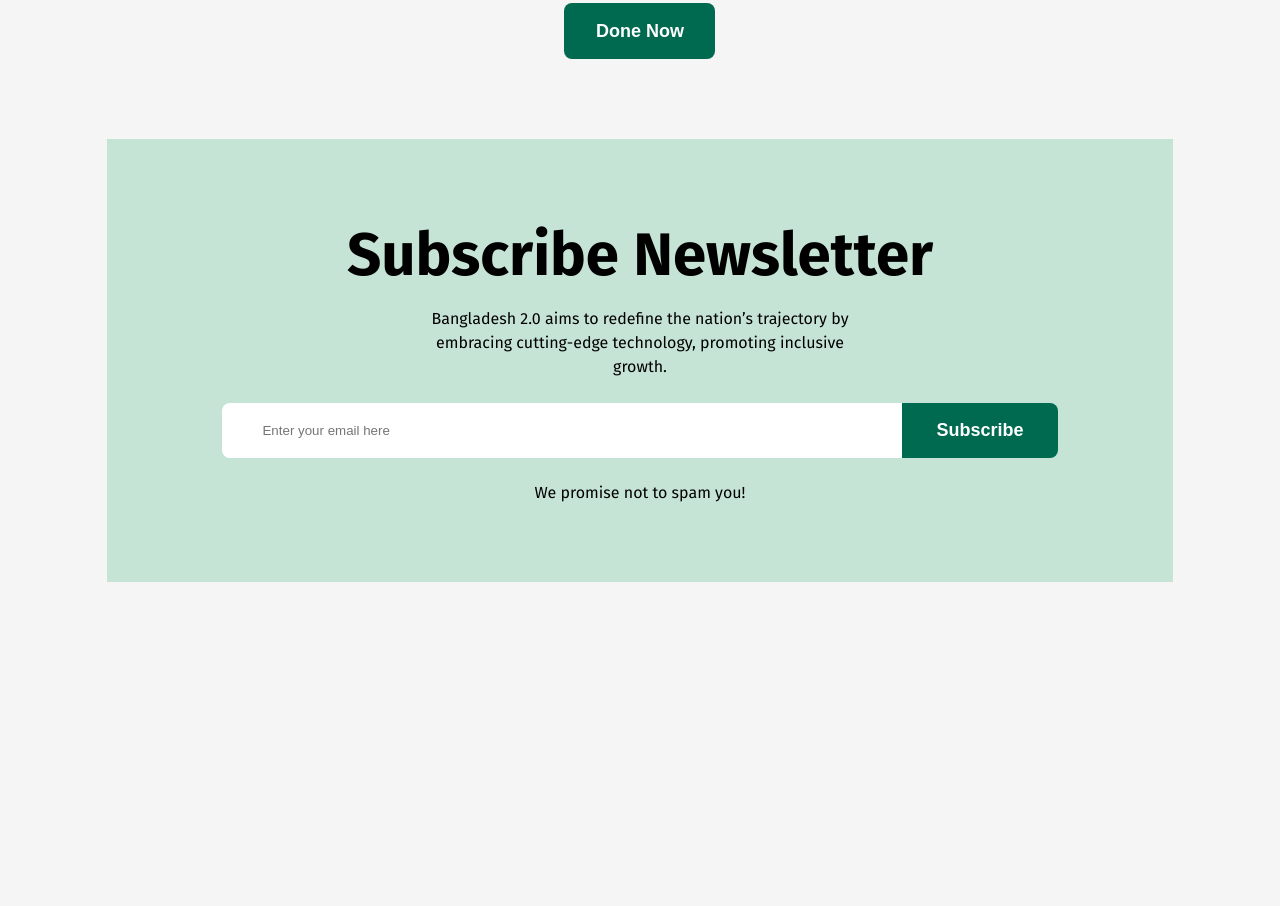
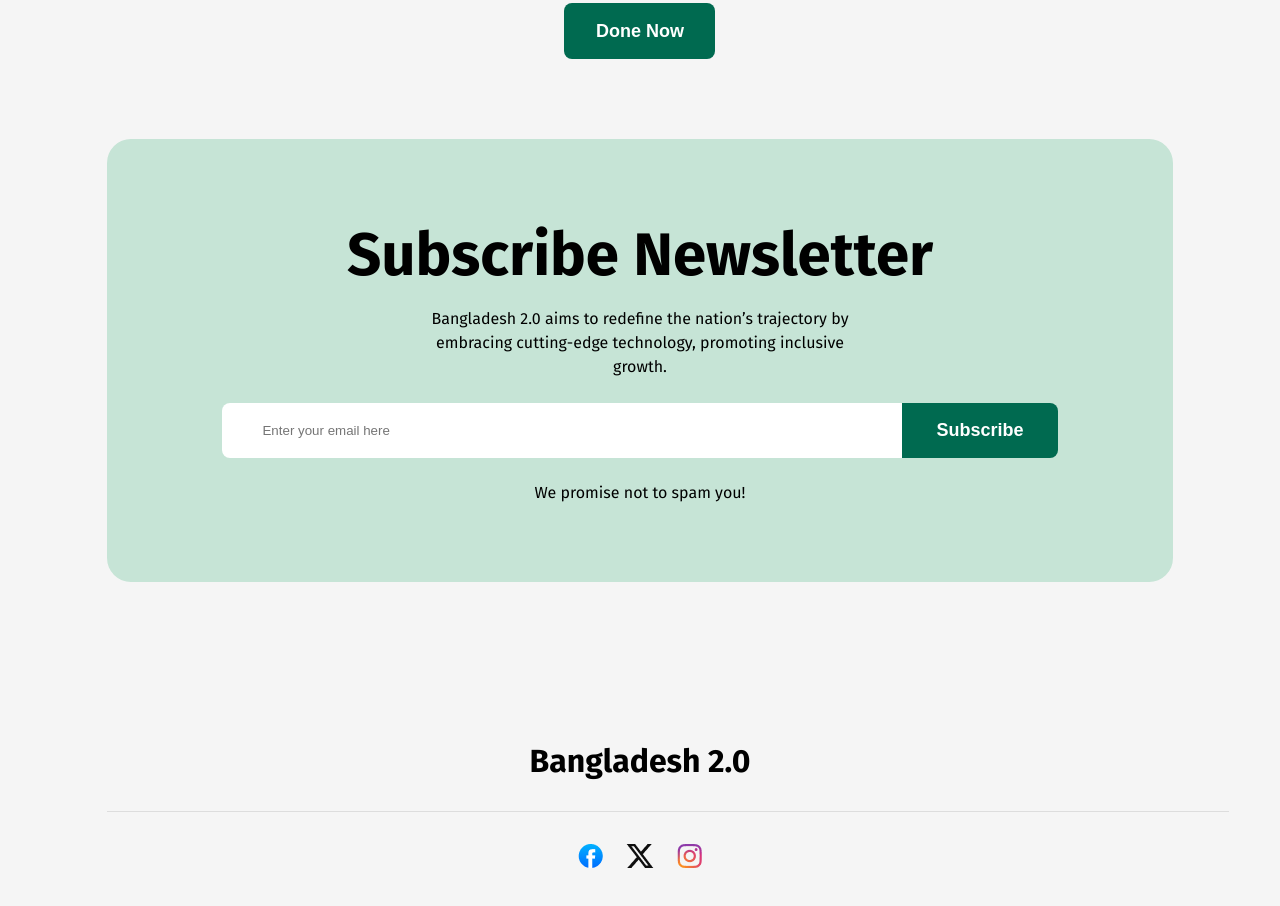
Before and after one commit to What6499/assignment-1, a plain HTML site: page index.html in a window 1280 px wide. Shown: the part 3693-4599 px from the top of the page. Before the commit the page ends 4435 px from the top, so only its background shows below. Drawn offline with Linux system fonts and the light colour scheme.

Commit message:
finally the footer

```diff
--- a/index.html
+++ b/index.html
@@ -206,10 +206,19 @@
           <div class="sub-input">
             <input type="email" placeholder="Enter your email here" />
           </div>
-          <button>Subscribe</button>
+          <div class="sub-btn"><button>Subscribe</button></div>
         </div>
         <div class="sub-footer"><p>We promise not to spam you!</p></div>
       </section>
     </main>
+    <footer>
+      <h1>Bangladesh 2.0</h1>
+      <div class="line-breaker"></div>
+      <div class="icons">
+        <div><a href="#"><img src="assets/facebook.png" alt="" /></a></div>
+        <div><a href="#"><img src="assets/x.png" alt="" /></a></div>
+        <div><a href="#"><img src="assets/instagram.png" alt="" /></a></div>
+      </div>
+    </footer>
   </body>
 </html>
--- a/styles/style.css
+++ b/styles/style.css
@@ -125,10 +125,10 @@ nav div h3 {
   color: rgba(14, 14, 14, 0.7);
   width: 224px;
 }
-.pillars-card img{
+.pillars-card img {
   margin-bottom: 24px;
 }
-.pillars-card .card-title{
+.pillars-card .card-title {
   margin-bottom: 12px;
 }
 /* vision-section */
@@ -371,6 +371,7 @@ nav div h3 {
   background-color: rgb(198, 228, 214);
   text-align: center;
   margin-bottom: 160px;
+  border-radius: 24px;
 }
 
 .sub-title {
@@ -405,7 +406,12 @@ nav div h3 {
   padding: 17px 34px 17px 34px;
   border: none;
   border-radius: 0 8px 8px 0px;
+  cursor: pointer;
+}
 
+.sub-btn:hover{
+  background-color: aliceblue;
+  opacity: 90%;
 }
 .mix-up {
   position: relative;
@@ -413,3 +419,23 @@ nav div h3 {
   justify-content: center;
   margin-bottom: 25px;
 }
+
+/* footer */
+footer div {
+  display: flex;
+  justify-content: center;
+  gap: 23px;
+  margin-bottom: 25px;
+}
+footer h1 {
+  text-align: center;
+  margin-bottom: 31px;
+  font-size: 32px;
+  font-weight: 700;
+}
+.line-breaker {
+  height: 1px;
+  background-color: rgba(14, 14, 14, 0.1);
+  width: 1122px;
+  margin: 0 auto 32px auto;
+}
```
